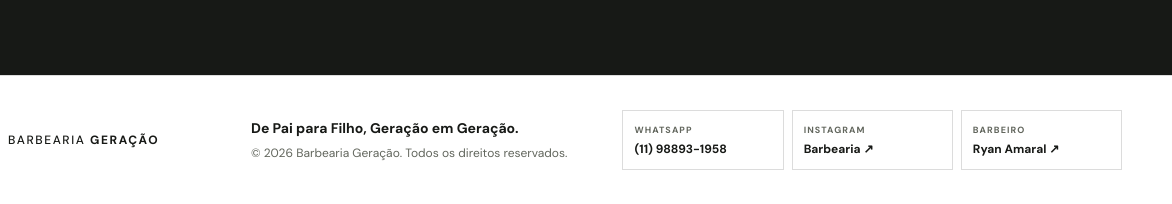
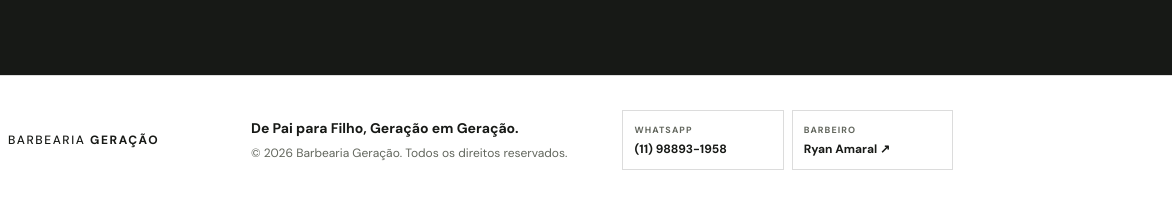
Before and after one commit to ViniDelCielo/-barbearia.geracao, a plain HTML site: page index.html in a window 1280 px wide. Shown: the part 4680-4884 px from the top of the page, 108-1280 px from the left. Drawn offline with nearby package versions, Linux system fonts and the light colour scheme.

Commit message:
Usar apenas Instagram do barbeiro

```diff
--- a/index.html
+++ b/index.html
@@ -65,7 +65,7 @@
           <h2>Mais que um corte.<br><span>Um momento seu.</span></h2>
           <p>À frente da cadeira está o barbeiro Ryan Amaral, com atendimento atencioso e cuidado em cada detalhe. A Barbearia Geração é aquele lugar para dar uma pausa, trocar uma ideia e sair se sentindo bem.</p>
           <p>Chegue com uma referência ou conte o que está imaginando. A gente conversa e encontra o corte que combina com você.</p>
-          <a class="barber-profile" href="https://www.instagram.com/scarface06__/" target="_blank" rel="noopener noreferrer">Conheça Ryan Amaral <span>@scarface06__</span> <span aria-hidden="true">↗</span></a>
+          <a class="barber-profile" href="https://www.instagram.com/scarface06__?utm_source=ig_web_button_share_sheet&amp;gwpx=ZDNlZDc0MzIxNw==" target="_blank" rel="noopener noreferrer">Conheça Ryan Amaral <span>@scarface06__</span> <span aria-hidden="true">↗</span></a>
           <a class="story-link" href="https://wa.me/5511988931958?text=Ol%C3%A1%21%20Quero%20conhecer%20a%20Barbearia%20Gera%C3%A7%C3%A3o%20e%20agendar%20um%20hor%C3%A1rio." target="_blank" rel="noopener noreferrer">Vem pra Geração <span aria-hidden="true">↗</span></a>
         </div>
       </div>
@@ -242,10 +242,7 @@
         <a href="https://wa.me/5511988931958" target="_blank" rel="noopener noreferrer" aria-label="WhatsApp da Barbearia Geração">
           <span>WHATSAPP</span><strong>(11) 98893-1958</strong>
         </a>
-        <a href="https://www.instagram.com/barbergeracao_oficial/" target="_blank" rel="noopener noreferrer" aria-label="Instagram da Barbearia Geração">
-          <span>INSTAGRAM</span><strong>Barbearia ↗</strong>
-        </a>
-        <a href="https://www.instagram.com/scarface06__/" target="_blank" rel="noopener noreferrer" aria-label="Instagram de Ryan Amaral">
+        <a href="https://www.instagram.com/scarface06__?utm_source=ig_web_button_share_sheet&amp;gwpx=ZDNlZDc0MzIxNw==" target="_blank" rel="noopener noreferrer" aria-label="Instagram de Ryan Amaral">
           <span>BARBEIRO</span><strong>Ryan Amaral ↗</strong>
         </a>
       </nav>
```
